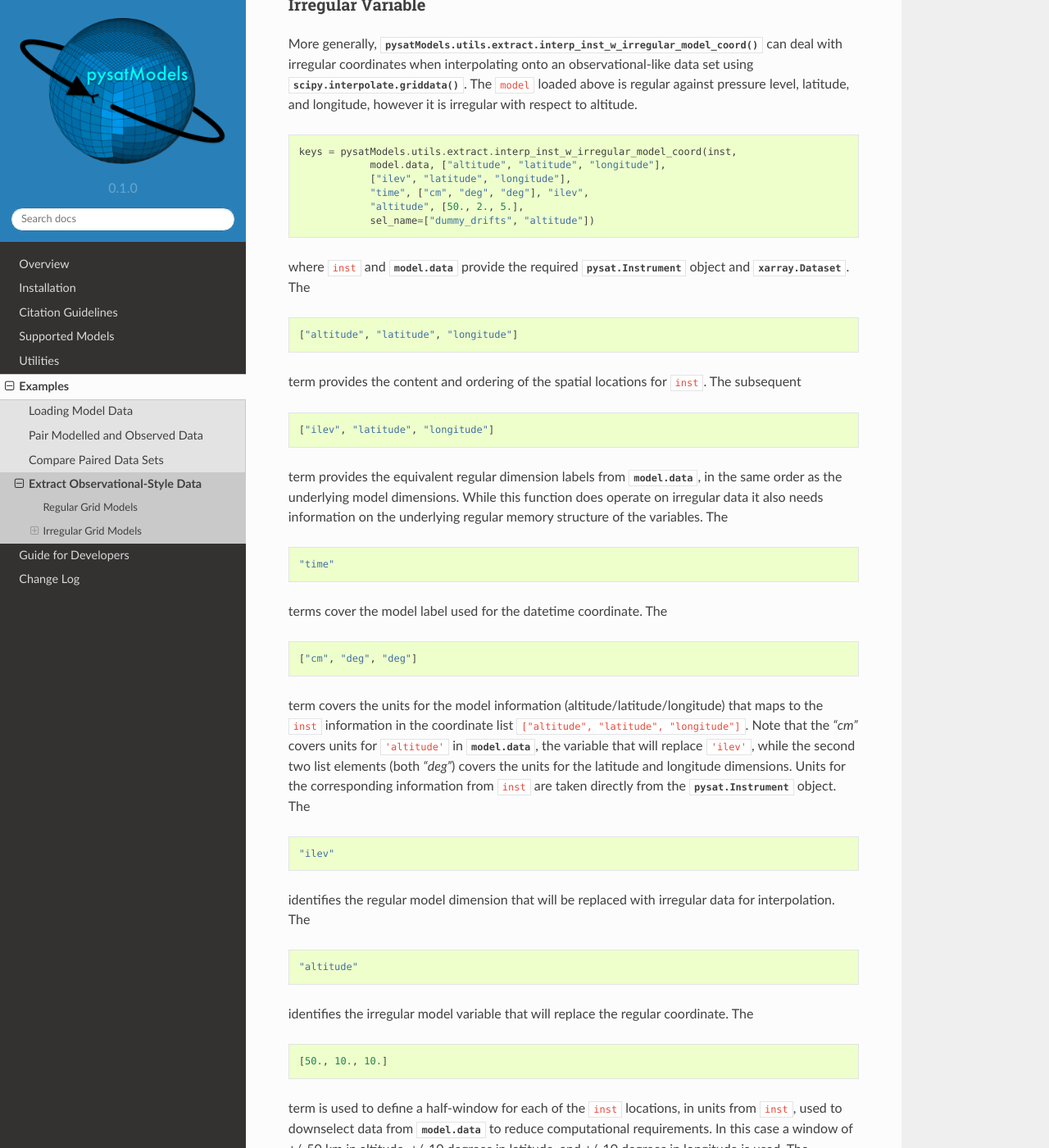
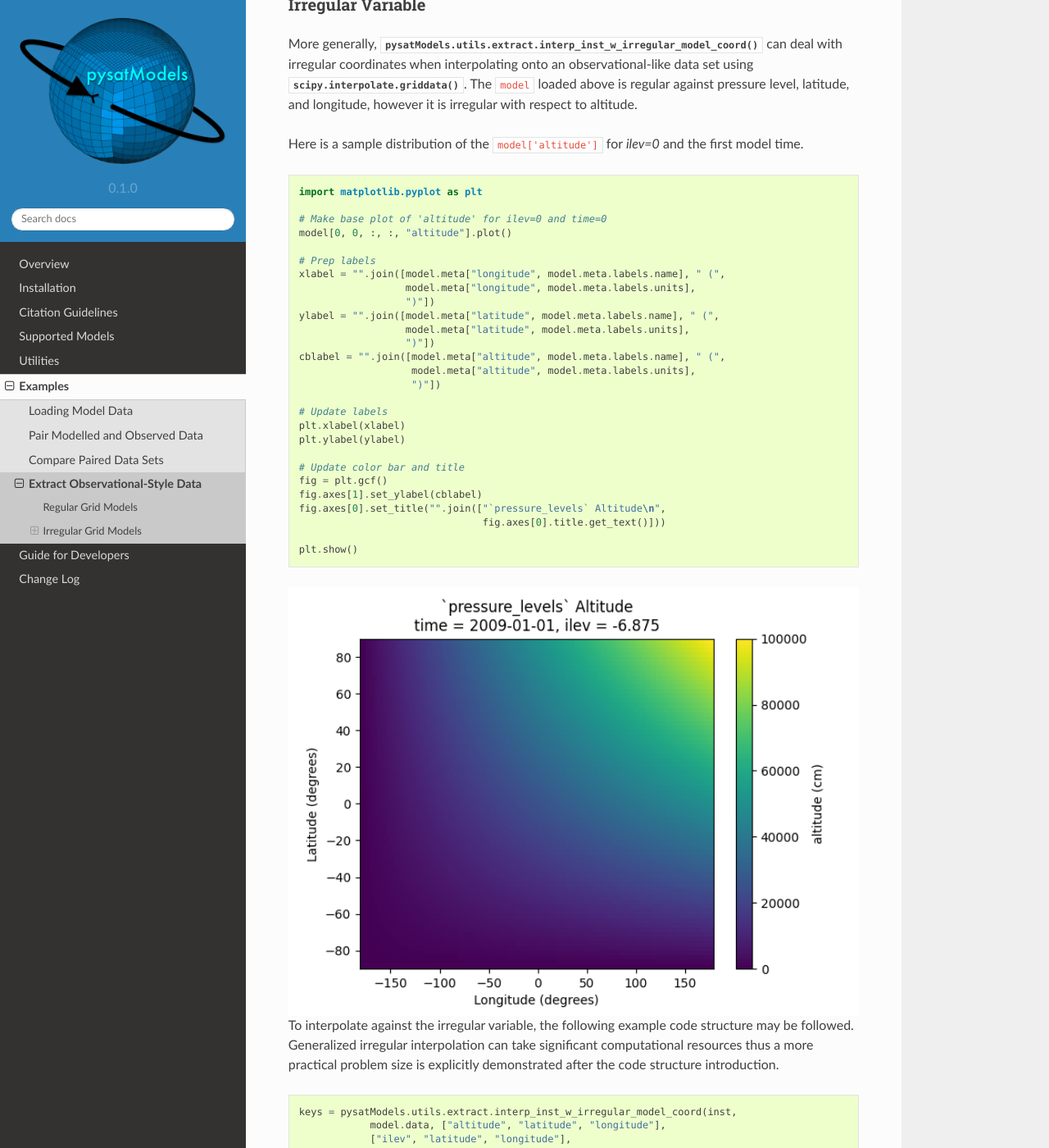
Before and after one commit to pysat/pysatModels, a Sphinx documentation site: the page built from docs/examples/ex_extract.rst, in a window 1280 px wide and 1400 px high, scrolled down 7400 px. Shown: the whole window at 82% size. Built offline with Sphinx 7.4.7 and the Read the Docs theme 2.0.0, drawn with Linux system fonts in a browser that asks for light colours; cross-references to code outside the pages are shown as plain code; some of the changed text lies outside the part shown.

Commit message:
DOC: Added output from `model` to expand docs.

```diff
--- a/docs/examples/ex_extract.rst
+++ b/docs/examples/ex_extract.rst
@@ -347,6 +347,51 @@ data set using :py:func:`scipy.interpolate.griddata`. The :py:var:`model` loaded
 is regular against pressure level, latitude, and longitude, however it is
 irregular with respect to altitude.
 
+Here is a sample distribution of the
+:py:var:`model['altitude']` for `ilev=0` and the first
+model time.
+
+.. code:: python
+
+    import matplotlib.pyplot as plt
+
+    # Make base plot of 'altitude' for ilev=0 and time=0
+    model[0, 0, :, :, "altitude"].plot()
+
+    # Prep labels
+    xlabel = "".join([model.meta["longitude", model.meta.labels.name], " (",
+                      model.meta["longitude", model.meta.labels.units],
+                      ")"])
+    ylabel = "".join([model.meta["latitude", model.meta.labels.name], " (",
+                      model.meta["latitude", model.meta.labels.units],
+                      ")"])
+    cblabel = "".join([model.meta["altitude", model.meta.labels.name], " (",
+                       model.meta["altitude", model.meta.labels.units],
+                       ")"])
+
+    # Update labels
+    plt.xlabel(xlabel)
+    plt.ylabel(ylabel)
+
+    # Update color bar and title
+    fig = plt.gcf()
+    fig.axes[1].set_ylabel(cblabel)
+    fig.axes[0].set_title("".join(["`pressure_levels` Altitude\n",
+                                   fig.axes[0].title.get_text()]))
+
+    plt.show()
+
+.. image:: ../images/ex_extract_model_altitude.png
+    :width: 800px
+    :align: center
+    :alt: Plot of altitude against longitude and latitude for ilev=0 on 1/1/2009
+
+
+To interpolate against the irregular variable, the following example
+code structure may be followed. Generalized irregular interpolation can take
+significant computational resources thus a more practical problem size is
+explicitly demonstrated after the code structure introduction.
+
 .. code:: python
 
     keys = pysatModels.utils.extract.interp_inst_w_irregular_model_coord(inst,
```
Also changed, not shown: other parts of docs/examples/ex_extract.rst (+0 -1 lines), docs/images/ex_extract_model_altitude.png (added).
